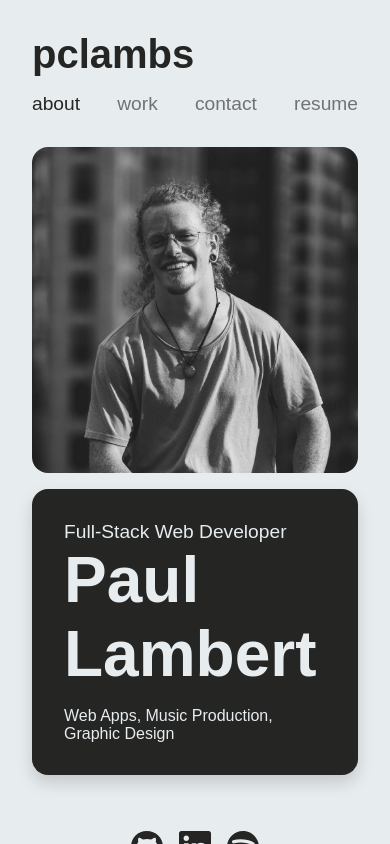
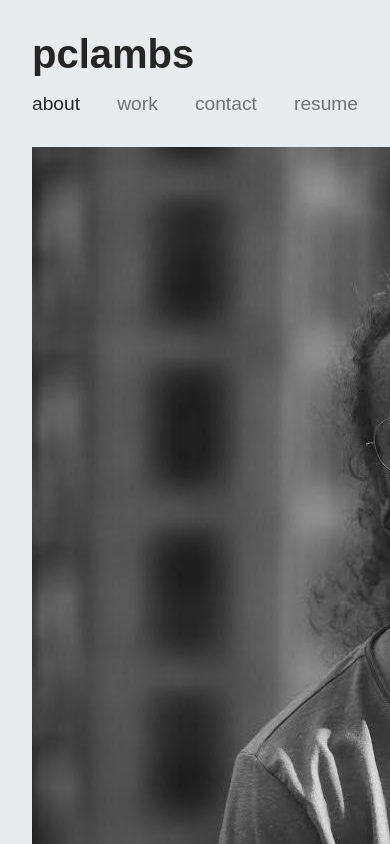
Before and after one commit to pclambs/react-portfolio, a React (Vite) app: page / in a window 390 px wide. Shown: the top 844 px of the page. Built offline with nearby package versions, Linux system fonts and the light colour scheme.

Commit message:
img bug fix

```diff
--- a/src/pages/About/About-1.css
+++ b/src/pages/About/About-1.css
@@ -97,10 +97,10 @@ h5 {
 
 @media screen and (max-width: 460px) {
   .about-paul {
-
+    all: unset;
     display: block !important;
-    height: auto !important;
-    width: 100% !important;
+    /* height: auto !important;
+    width: 100% !important; */
   }
 
   h4 {
```
